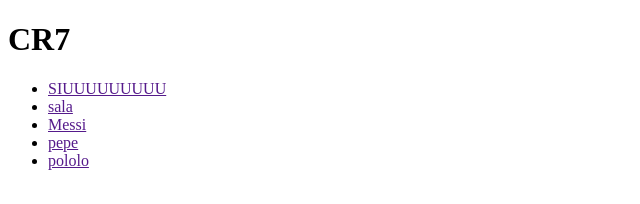
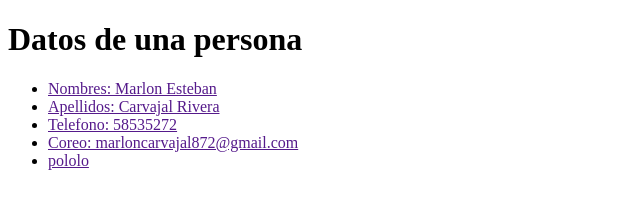
Before and after one commit to marloncarvajal/Tarearamas, a plain HTML site: page index.html in a window 1280 px wide. Shown: the whole page, without its empty margins (0-640 px from the left). Drawn offline with Linux system fonts and the light colour scheme.

Commit message:
Datos de una persona

```diff
--- a/index.html
+++ b/index.html
@@ -7,13 +7,13 @@
     <title>Document</title>
 </head>
 <body>
-   <h1>CR7</h1>
+   <h1>Datos de una persona</h1>
    <nav>
     <ul>
-        <li><a href="">SIUUUUUUUUU</a></li>
-        <li><a href="">sala</a></li>
-        <li><a href="">Messi</a></li>
-        <li><a href="">pepe</a></li>
+        <li><a href="">Nombres: Marlon Esteban</a></li>
+        <li><a href="">Apellidos: Carvajal Rivera</a></li>
+        <li><a href="">Telefono: 58535272</a></li>
+        <li><a href="">Coreo: marloncarvajal872@gmail.com</a></li>
         <li><a href="">pololo</a></li>
     </ul>
    </nav>
```
